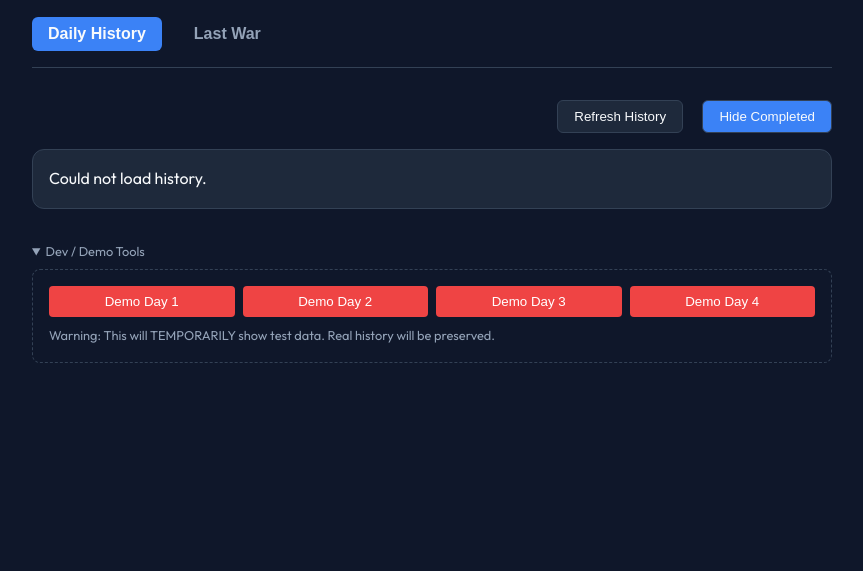
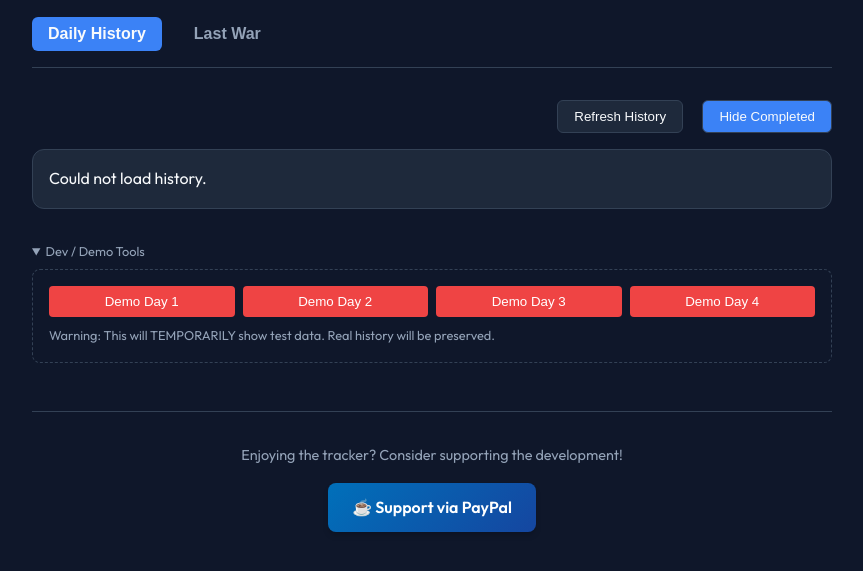
Before and after one commit to jak83/clashRoyale_clanWars, a website: page public/index.html in a window 1280 px wide. Shown: the part 111-682 px from the top of the page, without its empty margins (208-1071 px from the left). Drawn offline with Linux system fonts and the light colour scheme; no server answers.

Commit message:
Add PayPal support button to footer
- Add subtle support section at bottom of page
- PayPal button with PayPal brand colors (blue gradient)
- Hover effect with lift animation
- Non-intrusive placement below all content
- Opens in new tab with rel="noopener noreferrer" for security

Link: https://paypal.me/ClanWarDev

Co-Authored-By: Claude Sonnet 4.5 <noreply@anthropic.com>

```diff
--- a/public/index.html
+++ b/public/index.html
@@ -82,6 +82,14 @@
                 </details>
             </div>
         </main>
+
+        <!-- Support Section -->
+        <footer class="support-footer">
+            <p>Enjoying the tracker? Consider supporting the development!</p>
+            <a href="https://paypal.me/ClanWarDev" target="_blank" rel="noopener noreferrer" class="support-btn">
+                ☕ Support via PayPal
+            </a>
+        </footer>
     </div>
     <script src="app.js"></script>
 </body>
--- a/public/style.css
+++ b/public/style.css
@@ -587,3 +587,39 @@ h2 {
 .history-row-completed.hidden-row {
     display: none;
 }
+
+/* Support Footer */
+.support-footer {
+    text-align: center;
+    margin-top: 3rem;
+    padding: 2rem 1rem;
+    border-top: 1px solid var(--border-color);
+}
+
+.support-footer p {
+    color: var(--text-secondary);
+    font-size: 0.9rem;
+    margin-bottom: 1rem;
+}
+
+.support-btn {
+    display: inline-block;
+    padding: 0.75rem 1.5rem;
+    background: linear-gradient(135deg, #0070ba, #1546a0);
+    color: white;
+    text-decoration: none;
+    border-radius: 8px;
+    font-weight: 600;
+    transition: all 0.3s ease;
+    box-shadow: 0 4px 6px -1px rgba(0, 0, 0, 0.2);
+}
+
+.support-btn:hover {
+    transform: translateY(-2px);
+    box-shadow: 0 6px 12px -2px rgba(0, 0, 0, 0.3);
+    background: linear-gradient(135deg, #005ea6, #123d8f);
+}
+
+.support-btn:active {
+    transform: translateY(0);
+}
```
